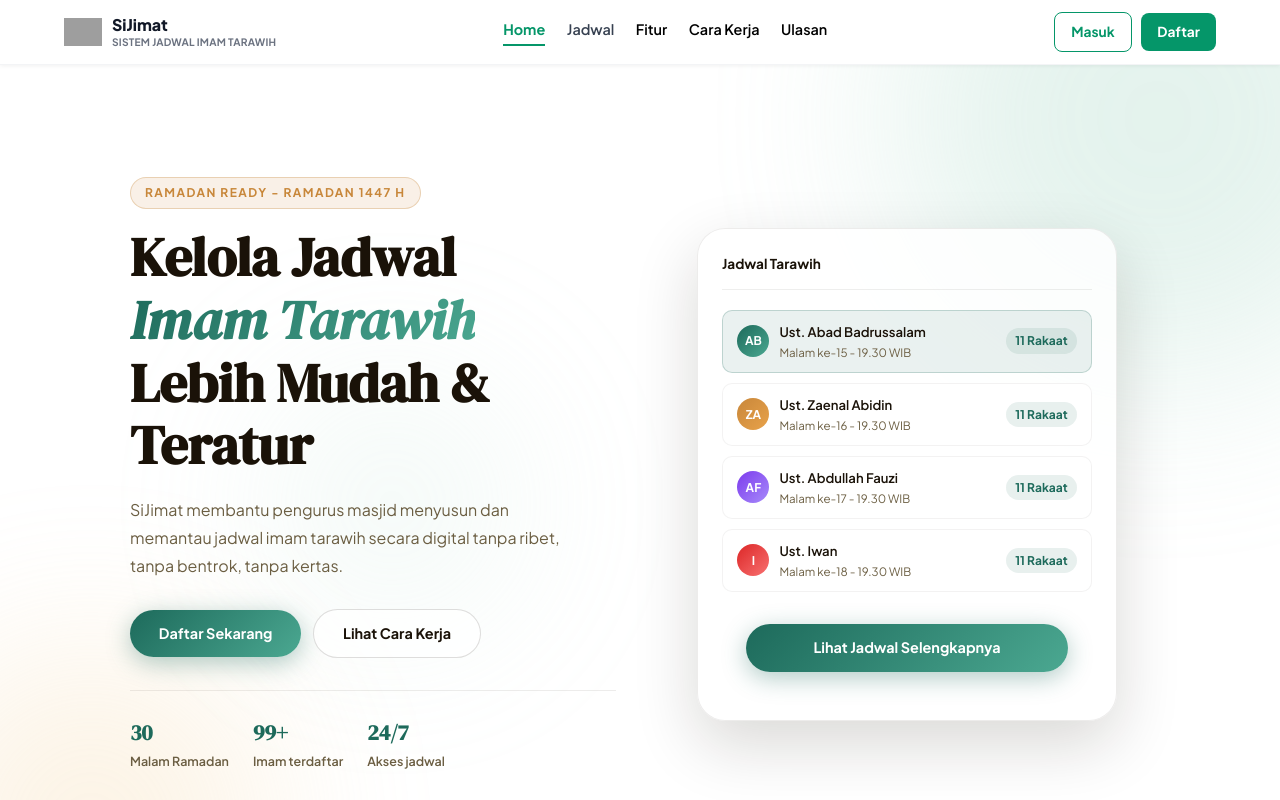
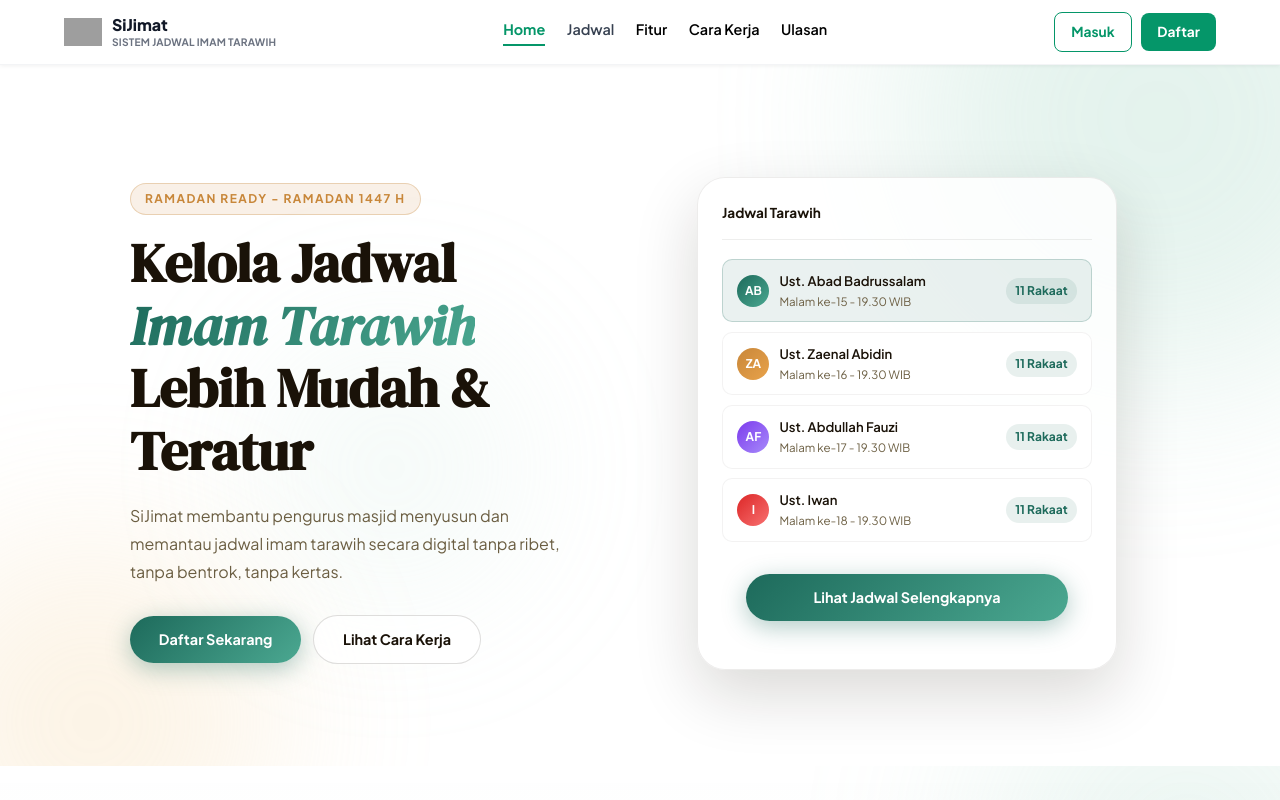
Before and after one commit to Raysitepu/sijimat, a Next.js app: page / in a window 1280 px wide. Shown: the top 800 px of the page. Built offline with nearby package versions, Linux system fonts and the light colour scheme; no server answers; grey boxes are pictures that could not be loaded.

Commit message:
Add files via upload

```diff
--- a/app/page.js
+++ b/app/page.js
@@ -40,20 +40,6 @@ export default function HomePage() {
                 <a href="#cara-kerja" className="btn btn-secondary">Lihat Cara Kerja</a>
               </div>
 
-              <div className="hero-stats reveal">
-                <div className="stat-item">
-                  <strong style={{ fontFamily: 'var(--font-display)', fontSize: '1.35rem', color: 'var(--accent-teal)' }}>30</strong>
-                  <span style={{ fontSize: '0.78rem', color: 'var(--text-muted)', fontWeight: 600 }}>Malam Ramadan</span>
-                </div>
-                <div className="stat-item">
-                  <strong style={{ fontFamily: 'var(--font-display)', fontSize: '1.35rem', color: 'var(--accent-teal)' }}>99+</strong>
-                  <span style={{ fontSize: '0.78rem', color: 'var(--text-muted)', fontWeight: 600 }}>Imam terdaftar</span>
-                </div>
-                <div className="stat-item">
-                  <strong style={{ fontFamily: 'var(--font-display)', fontSize: '1.35rem', color: 'var(--accent-teal)' }}>24/7</strong>
-                  <span style={{ fontSize: '0.78rem', color: 'var(--text-muted)', fontWeight: 600 }}>Akses jadwal</span>
-                </div>
-              </div>
             </div>
 
             {/* Bagian Kanan: Mockup Card */}
```
